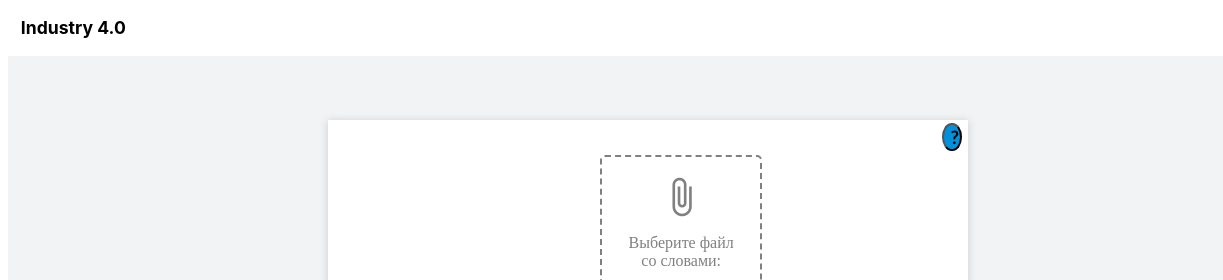
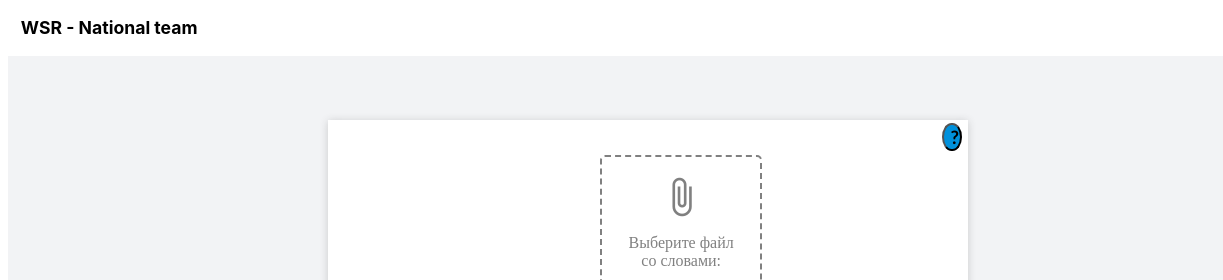
Before and after one commit to walterrainGIT/walterrainGIT.github.io, a plain HTML site: page index.html in a window 1280 px wide. Shown: the top 280 px of the page, 0-1223 px from the left. Drawn offline with Linux system fonts and the light colour scheme.

Commit message:
Update index.html

```diff
--- a/index.html
+++ b/index.html
@@ -11,7 +11,7 @@
 <body>
 
     <div class="header">
-        <div class="headText">Industry 4.0</div>
+        <div class="headText">WSR - National team</div>
         <div class="headLogo">
             <img class="imgLogo" src="WSR_NT.png">
         </div>
```
